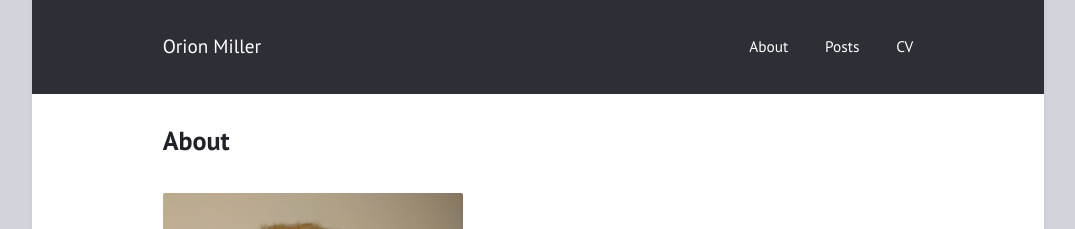
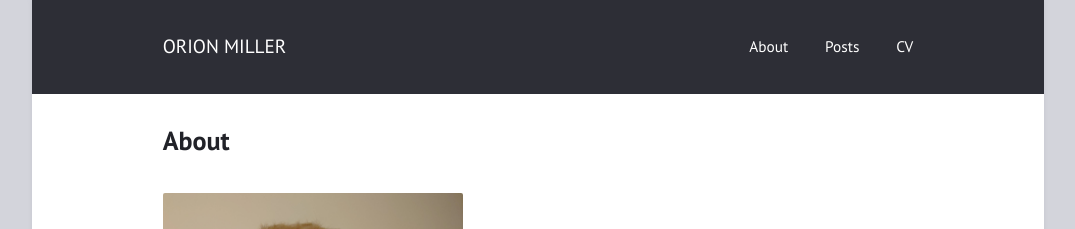
Before and after one commit to orion-miller/orion-miller.github.io, a Jekyll site: the page built from About.md, in a window 1280 px wide. Shown: the top 229 px of the page, without its empty margins (102-1177 px from the left). Built offline with Jekyll 4.4.1, drawn with Linux system fonts in a browser that asks for light colours.

Commit message:
add favicon, enlarge header name

```diff
--- a/_config.yml
+++ b/_config.yml
@@ -1,4 +1,4 @@
-title: "Orion Miller"
+title: "ORION MILLER"
 author: "Orion Miller"
 description: "© 2022 Orion Miller"
 permalink: /:title/
```
Also changed, not shown: assets/images/FavIcon/OM_Logo.ico (added).
